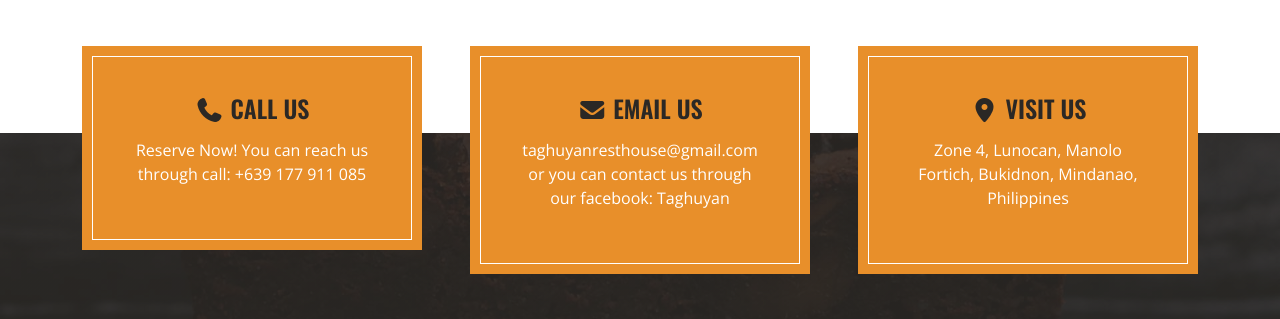
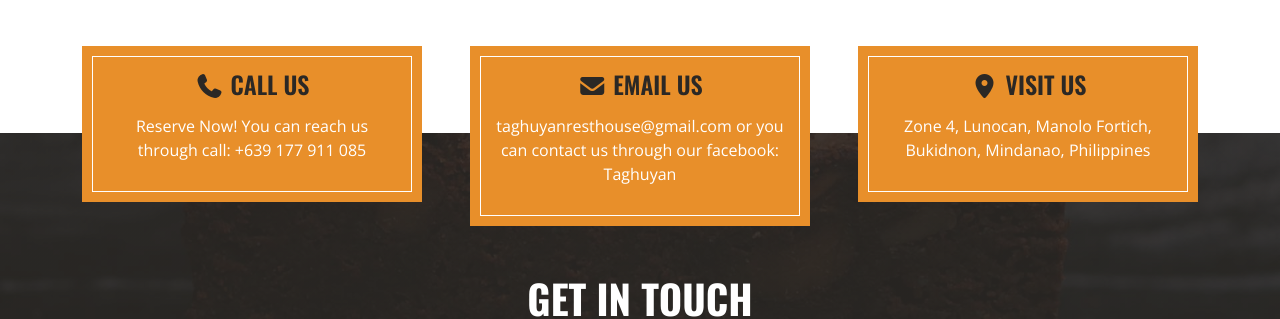
Before and after one commit to johnpatricklleno/taghuyan, a plain HTML site: page index.html in a window 1280 px wide. Shown: the part 3645-3964 px from the top of the page. Drawn offline with nearby package versions, Linux system fonts and the light colour scheme.

Commit message:
Update index.html

```diff
--- a/index.html
+++ b/index.html
@@ -437,19 +437,19 @@
         <div class="container">
             <div class="row g-5">
                 <div class="col-lg-4 col-md-6">
-                    <div class="bg-primary border-inner text-center text-white p-5">
+                    <div class="bg-primary border-inner text-center text-white p-4">
                         <h4 class="text-uppercase mb-3"><i class="fa fa-phone"></i> Call Us</h4>
                         <p>Reserve Now! You can reach us through call: +639 177 911 085</p>
                     </div>
                 </div>
                 <div class="col-lg-4 col-md-6">
-                    <div class="bg-primary border-inner text-center text-white p-5">
+                    <div class="bg-primary border-inner text-center text-white p-4">
                         <h4 class="text-uppercase mb-3"><i class="fa fa-envelope"></i> Email Us</h4>
                         <p><a class='text-white' href='mailto:taghuyanresthouse@gmail.com'>taghuyanresthouse@gmail.com</a> or you can contact us through our facebook: Taghuyan</p>
                     </div>
                 </div>
                 <div class="col-lg-4 col-md-6">
-                    <div class="bg-primary border-inner text-center text-white p-5">
+                    <div class="bg-primary border-inner text-center text-white p-4">
                         <h4 class="text-uppercase mb-3"><i class='fa fa-location-dot'></i> Visit Us</h4>
                         <p>Zone 4, Lunocan, Manolo Fortich, Bukidnon, Mindanao, Philippines</p>
                     </div>
```
